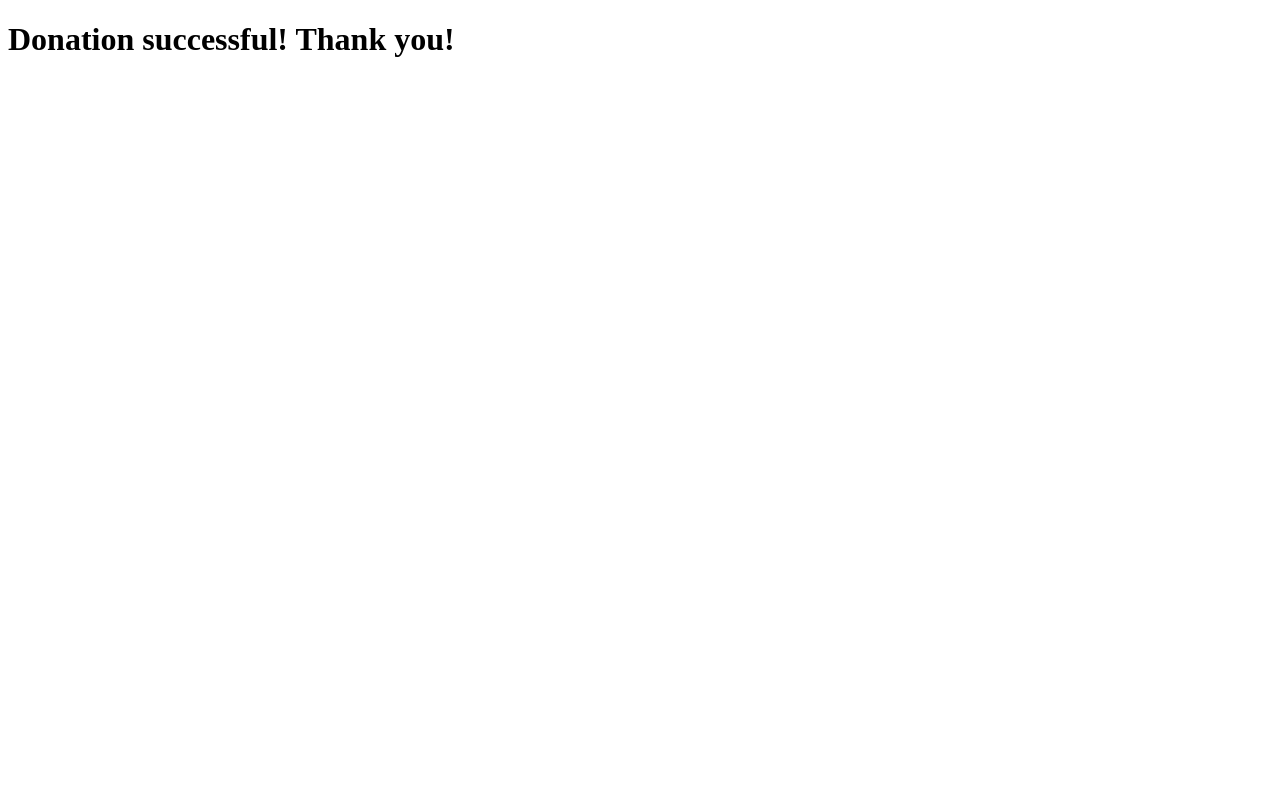
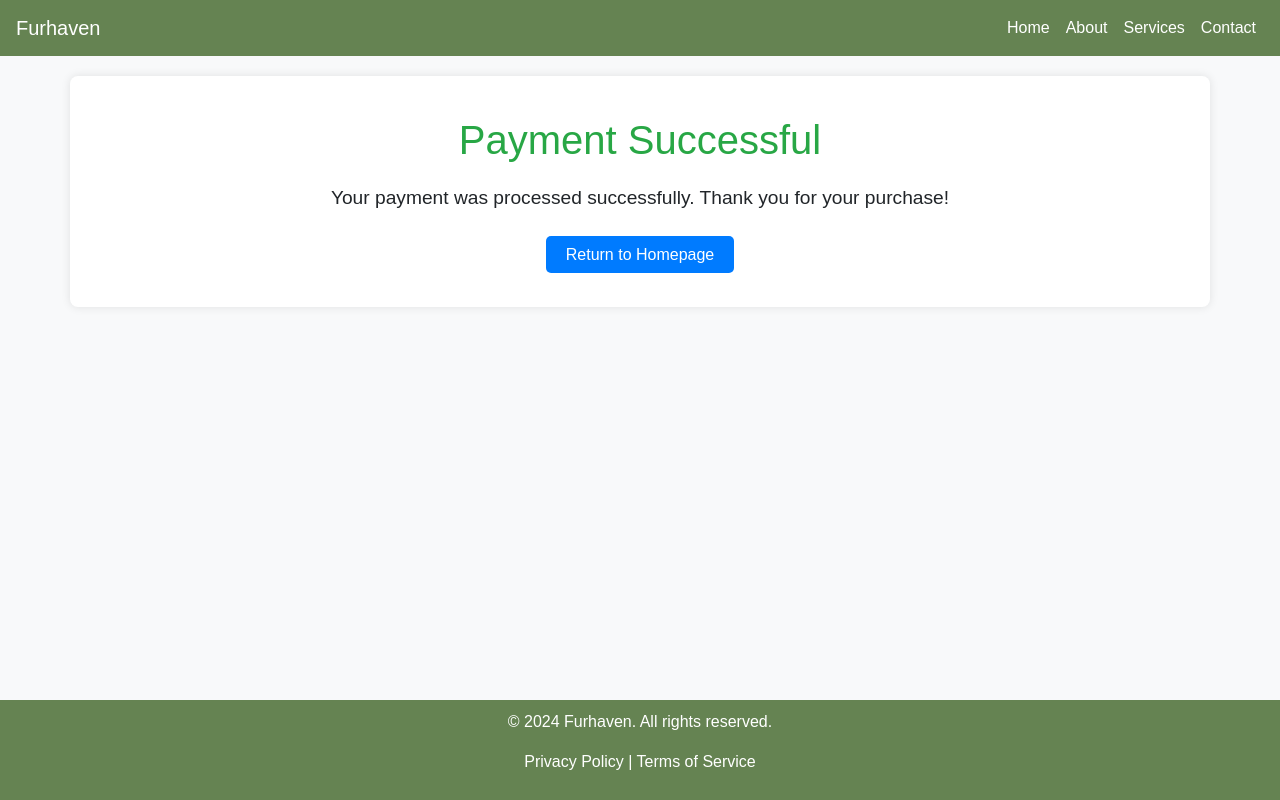
Before and after one commit to sinha-riya/Furhaven, a Flask app: page /success.html in a window 1280 px wide. Run offline with Flask 3, Linux system fonts and the light colour scheme; some libraries are stand-ins or nearby versions.

Commit message:
Update success.html

```diff
--- a/templates/success.html
+++ b/templates/success.html
@@ -3,9 +3,101 @@
 <head>
     <meta charset="UTF-8">
     <meta name="viewport" content="width=device-width, initial-scale=1.0">
-    <title>Donation Success</title>
+    <title>Payment Successful</title>
+    <link rel="stylesheet" href="https://stackpath.bootstrapcdn.com/bootstrap/4.5.2/css/bootstrap.min.css">
+    <style>
+        body {
+            font-family: 'Arial', sans-serif;
+            background-color: #f8f9fa;
+            display: flex;
+            flex-direction: column;
+            min-height: 100vh;
+        }
+        .container {
+            text-align: center;
+            background-color: #fff;
+            padding: 40px 20px;
+            box-shadow: 0 0 10px rgba(0, 0, 0, 0.1);
+            border-radius: 8px;
+            margin: 20px auto;
+        }
+        .container h1 {
+            color: #28a745;
+            font-size: 2.5rem;
+            margin-bottom: 20px;
+        }
+        .container p {
+            font-size: 1.2rem;
+            margin-bottom: 30px;
+        }
+        .container a {
+            text-decoration: none;
+            color: #fff;
+            background-color: #007bff;
+            padding: 10px 20px;
+            border-radius: 5px;
+            transition: background-color 0.3s;
+        }
+        .container a:hover {
+            background-color: #0056b3;
+        }
+        .navbar-custom {
+            background-color: #658352;
+        }
+        .navbar-custom .navbar-nav .nav-link {
+            color: #fff;
+        }
+        .navbar-custom .navbar-brand {
+            color: #fff;
+        }
+        footer {
+            margin-top: auto;
+            background-color: #658352 ;
+            color: #fff;
+            text-align: center;
+            padding: 10px 0;
+        }
+    </style>
 </head>
 <body>
-    <h1>Donation successful! Thank you!</h1>
+    <!-- Navigation Bar -->
+    <nav class="navbar navbar-expand-lg navbar-custom">
+        <a class="navbar-brand" href="#">Furhaven</a>
+        <button class="navbar-toggler" type="button" data-toggle="collapse" data-target="#navbarNav" aria-controls="navbarNav" aria-expanded="false" aria-label="Toggle navigation">
+            <span class="navbar-toggler-icon"></span>
+        </button>
+        <div class="collapse navbar-collapse" id="navbarNav">
+            <ul class="navbar-nav ml-auto">
+                <li class="nav-item">
+                    <a class="nav-link" href="index.html">Home</a>
+                </li>
+                <li class="nav-item">
+                    <a class="nav-link" href="#">About</a>
+                </li>
+                <li class="nav-item">
+                    <a class="nav-link" href="#">Services</a>
+                </li>
+                <li class="nav-item">
+                    <a class="nav-link" href="#">Contact</a>
+                </li>
+            </ul>
+        </div>
+    </nav>
+
+    <div class="container">
+        <h1>Payment Successful</h1>
+        <p>Your payment was processed successfully. Thank you for your purchase!</p>
+        <a href="index.html">Return to Homepage</a>
+    </div>
+
+    <!-- Footer -->
+    <footer>
+        <p>&copy; 2024 Furhaven. All rights reserved.</p>
+        <p><a href="privacy-policy-url-here" style="color: #fff;">Privacy Policy</a> | <a href="terms-of-service-url-here" style="color: #fff;">Terms of Service</a></p>
+    </footer>
+
+    <script src="https://code.jquery.com/jquery-3.5.1.slim.min.js"></script>
+    <script src="https://cdn.jsdelivr.net/npm/@popperjs/core@2.9.3/dist/umd/popper.min.js"></script>
+    <script src="https://stackpath.bootstrapcdn.com/bootstrap/4.5.2/js/bootstrap.min.js"></script>
 </body>
 </html>
```
